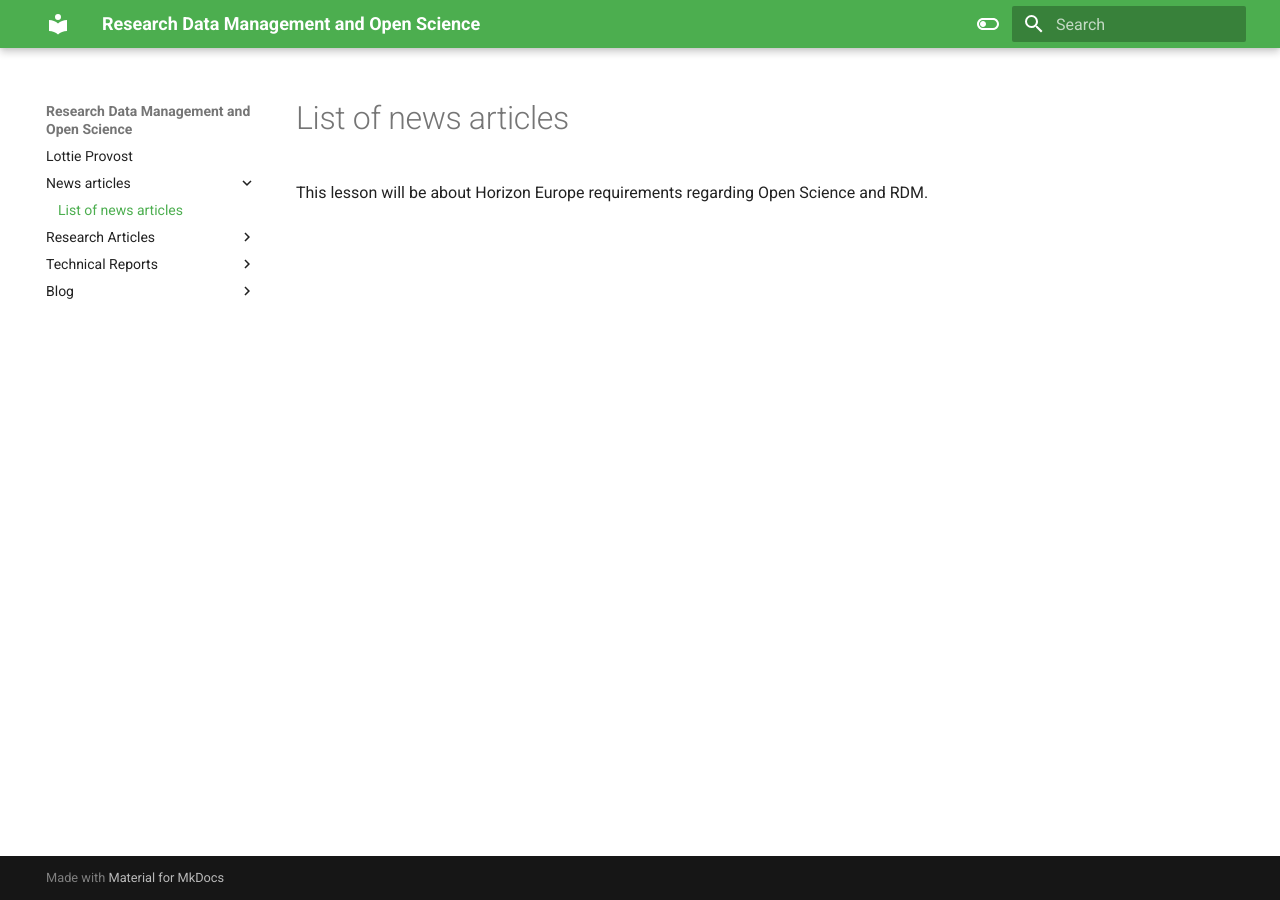
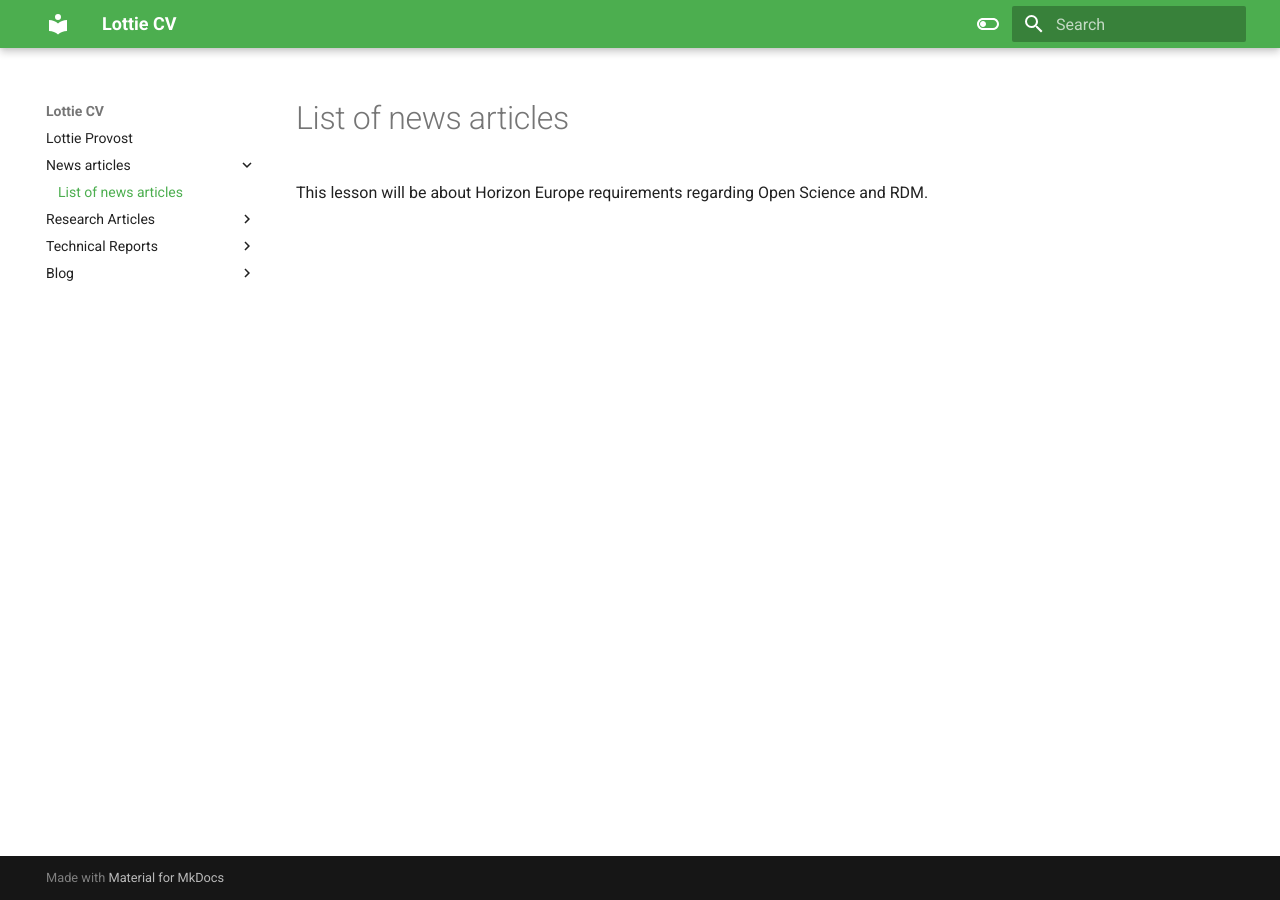
Before and after one commit to Professional-activities/Lottie-CV, an MkDocs documentation site: the page built from docs/News articles/List of news articles.md, in a window 1280 px wide. Built offline with MkDocs 1.6.1 and Material for MkDocs 9.7.7, drawn with Linux system fonts in a browser that asks for light colours.

Commit message:
Update name site mkdocs.yml

```diff
--- a/mkdocs.yml
+++ b/mkdocs.yml
@@ -1,4 +1,4 @@
-site_name: Research Data Management and Open Science
+site_name: Lottie CV
 
 theme:
     name: 'material'
```
